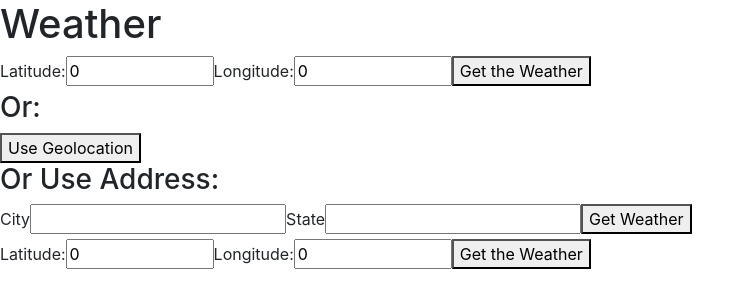
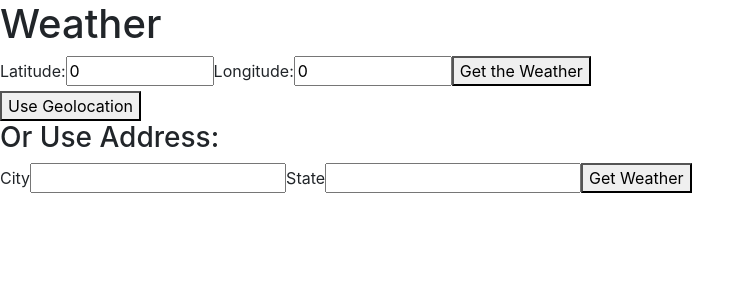
Before and after one commit to CodySelman/weather-app, a React (Create React App) app in the folder client/: page / in a window 1280 px wide. Shown: the top 308 px of the page, without its empty margins (0-755 px from the left). Built offline with nearby package versions, Linux system fonts and the light colour scheme.

Commit message:
Added PropTypes to LatLonForm Component. Created GeolocationForm Component with basic stub.

```diff
--- a/client/src/App.js
+++ b/client/src/App.js
@@ -5,6 +5,7 @@ import { addressLookup } from './services/addressLookup';
 import { isEmptyObject } from "./utils";
 import HourlyWeather from "./HourlyWeather";
 import FormHandler from './FormHandler';
+import GeolocationForm from './GeolocationForm';
 
 class App extends Component {
   constructor() {
@@ -107,28 +108,13 @@ class App extends Component {
     return (
       <div>
         <h1>Weather</h1>
-        <form onSubmit={e => this.handleLatLonSubmit(e)}>
-          <label>Latitude:</label>
-          <input
-            min="-90"
-            max="90"
-            onChange={e => this.handleLatChange(e)}
-            value={this.state.lat}
-            step=".0001"
-            type="number"
-          />
-          <label>Longitude:</label>
-          <input
-            min="-180"
-            max="180"
-            onChange={e => this.handleLonChange(e)}
-            value={this.state.lon}
-            step=".0001"
-            type="number"
-          />
-          <button type="submit">Get the Weather</button>
-        </form>
-        <h3>Or:</h3>
+        <FormHandler
+          handleLatLonSubmit={this.handleLatLonSubmit}
+          handleLatChange = {this.handleLatChange}
+          handleLonChange = {this.handleLonChange}
+          lat = {this.state.lat}
+          lon = {this.state.lon}
+        />
         <button onClick={this.geolocation}>Use Geolocation</button>
         <h3>Or Use Address:</h3>
         <form onSubmit={e => this.handleAddressSubmit(e)}>
@@ -144,13 +130,6 @@ class App extends Component {
             onChange = { e => this.handleStateChange(e)} />
           <button type='submit'>Get Weather</button>
         </form>
-        <FormHandler
-          handleLatLonSubmit={this.handleLatLonSubmit}
-          handleLatChange = {this.handleLatChange}
-          handleLonChange = {this.handleLonChange}
-          lat = {this.state.lat}
-          lon = {this.state.lon}
-        />
         {this.state.error ? <h1>{this.state.error}</h1> : ""}
         {isEmptyObject(this.state.hourlyWeather) ? (
           ""
--- /dev/null
+++ b/client/src/GeolocationForm.js
@@ -0,0 +1,10 @@
+import React from 'react';
+import PropTypes from 'prop-types';
+
+const GeolocationForm = props => {
+    return (
+        <h1>Geolocation Form</h1>
+    )
+}
+
+export default GeolocationForm;
```
Also changed, not shown: client/src/LatLonForm.js (+8 -0 lines).
